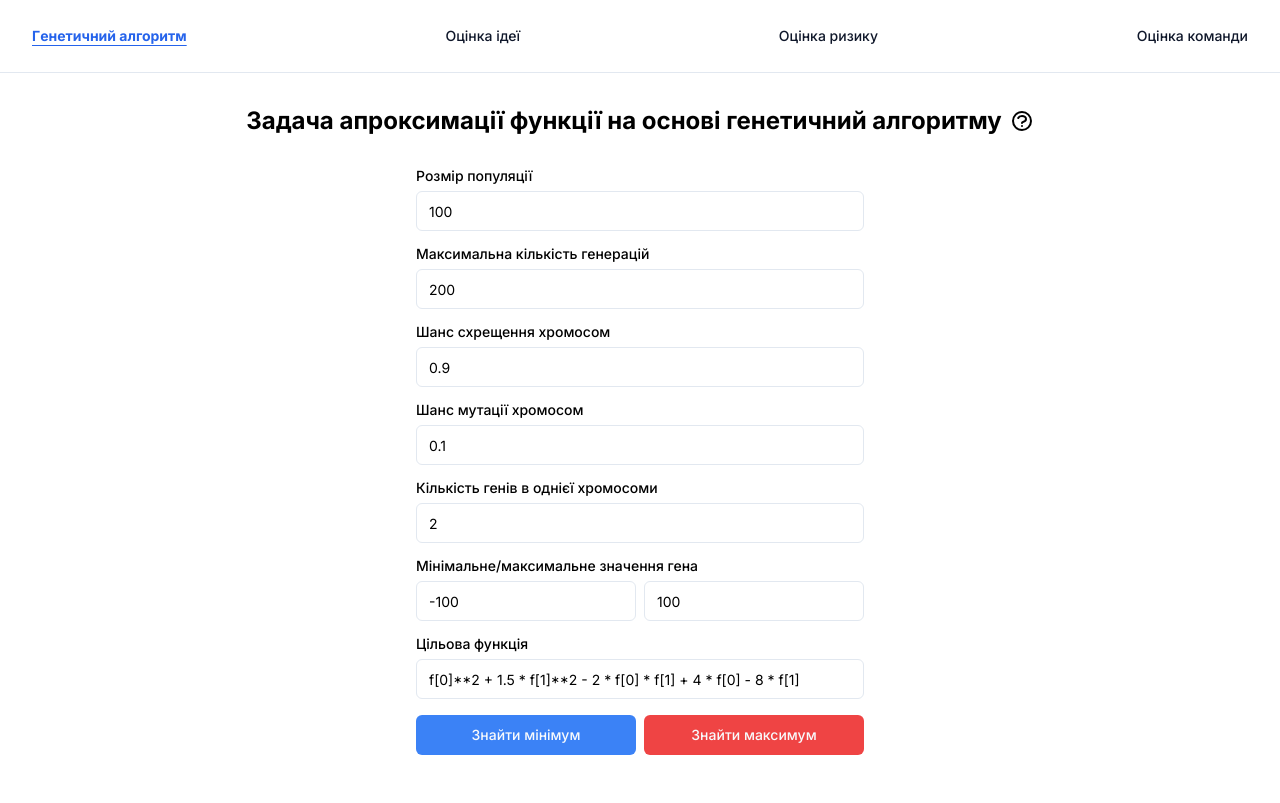
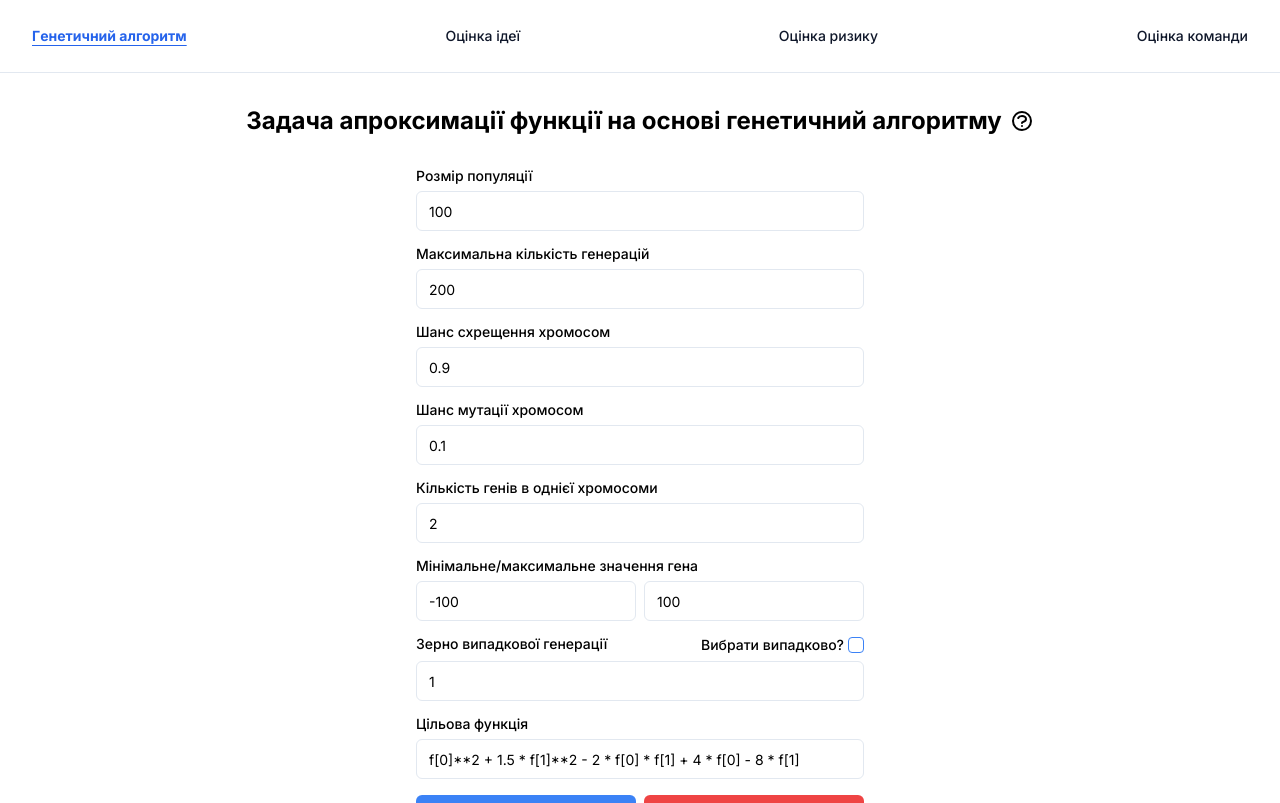
Before and after one commit to vezhdelit/nextjs-startup-analisis, a Next.js app: page / in a window 1280 px wide. Shown: the top 803 px of the page. Built offline with nearby package versions, Linux system fonts and the light colour scheme.

Commit message:
feat: added manual seed input and random seed generation

```diff
--- a/app/page.tsx
+++ b/app/page.tsx
@@ -3,6 +3,7 @@
 import MyLineChart from "@/components/gen/MyLineChart";
 import MyDialog from "@/components/shared/MyDialog";
 import { Button } from "@/components/ui/button";
+import { Checkbox } from "@/components/ui/checkbox";
 import { Input } from "@/components/ui/input";
 import { Label } from "@/components/ui/label";
 import { useState } from "react";
@@ -19,6 +20,8 @@ const Home = () => {
   const [nVector, setNVector] = useState(2);
   const [limitValueTop, setLimitValueTop] = useState(100);
   const [limitValueDown, setLimitValueDown] = useState(-100);
+  const [randomSeed, setRandomSeed] = useState<any>(1);
+  const [isRandom, setIsRandom] = useState(false);
 
   const [fitnessFunc, setFitnessFunc] = useState(
     "f[0]**2 + 1.5 * f[1]**2 - 2 * f[0] * f[1] + 4 * f[0] - 8 * f[1]"
@@ -38,7 +41,7 @@ const Home = () => {
         N_VECTOR: nVector,
         LIMIT_VALUE_TOP: limitValueTop,
         LIMIT_VALUE_DOWN: limitValueDown,
-        RANDOM_SEED: 1, // Assuming this is a constant value you want to include
+        RANDOM_SEED: isRandom ? null : randomSeed, // Assuming this is a constant value you want to include
       },
       fitness_function: fitnessFunc,
     };
@@ -178,6 +181,26 @@ const Home = () => {
           </div>
 
           <div className=" flex flex-col w-full gap-2">
+            <div className="flex justify-between">
+              <Label>Зерно випадкової генерації</Label>
+              <div className="flex items-center gap-1">
+                <Label htmlFor="random">Вибрати випадково?</Label>
+                <Checkbox
+                  checked={isRandom}
+                  onCheckedChange={(checked) => setIsRandom(!!checked)}
+                  className="data-[state=checked]:bg-blue-500 border-blue-500"
+                  id="random"
+                />
+              </div>
+            </div>
+            <Input
+              value={randomSeed}
+              disabled={isRandom}
+              onChange={(e) => setRandomSeed(+e.target.value)}
+            ></Input>
+          </div>
+
+          <div className=" flex flex-col w-full gap-2">
             <Label>Цільова функція</Label>
             <Input
               value={fitnessFunc}
@@ -267,6 +290,9 @@ const Home = () => {
                 ))}
               </div>
             </div>
+            <Label className=" self-end text-neutral-600">
+              Зерно випадкової генерації: {result.seed} *
+            </Label>
           </div>
         )}
       </div>
--- /dev/null
+++ b/components/ui/checkbox.tsx
@@ -0,0 +1,30 @@
+"use client"
+
+import * as React from "react"
+import * as CheckboxPrimitive from "@radix-ui/react-checkbox"
+import { Check } from "lucide-react"
+
+import { cn } from "@/lib/utils"
+
+const Checkbox = React.forwardRef<
+  React.ElementRef<typeof CheckboxPrimitive.Root>,
+  React.ComponentPropsWithoutRef<typeof CheckboxPrimitive.Root>
+>(({ className, ...props }, ref) => (
+  <CheckboxPrimitive.Root
+    ref={ref}
+    className={cn(
+      "peer h-4 w-4 shrink-0 rounded-sm border border-primary ring-offset-background focus-visible:outline-none focus-visible:ring-2 focus-visible:ring-ring focus-visible:ring-offset-2 disabled:cursor-not-allowed disabled:opacity-50 data-[state=checked]:bg-primary data-[state=checked]:text-primary-foreground",
+      className
+    )}
+    {...props}
+  >
+    <CheckboxPrimitive.Indicator
+      className={cn("flex items-center justify-center text-current")}
+    >
+      <Check className="h-4 w-4" />
+    </CheckboxPrimitive.Indicator>
+  </CheckboxPrimitive.Root>
+))
+Checkbox.displayName = CheckboxPrimitive.Root.displayName
+
+export { Checkbox }
--- a/package.json
+++ b/package.json
@@ -9,6 +9,7 @@
     "lint": "next lint"
   },
   "dependencies": {
+    "@radix-ui/react-checkbox": "^1.0.4",
     "@radix-ui/react-dialog": "^1.0.5",
     "@radix-ui/react-label": "^2.0.2",
     "@radix-ui/react-select": "^2.0.0",
```
Also changed, not shown: 1 other file (tests, documents, lock files or other folders).
